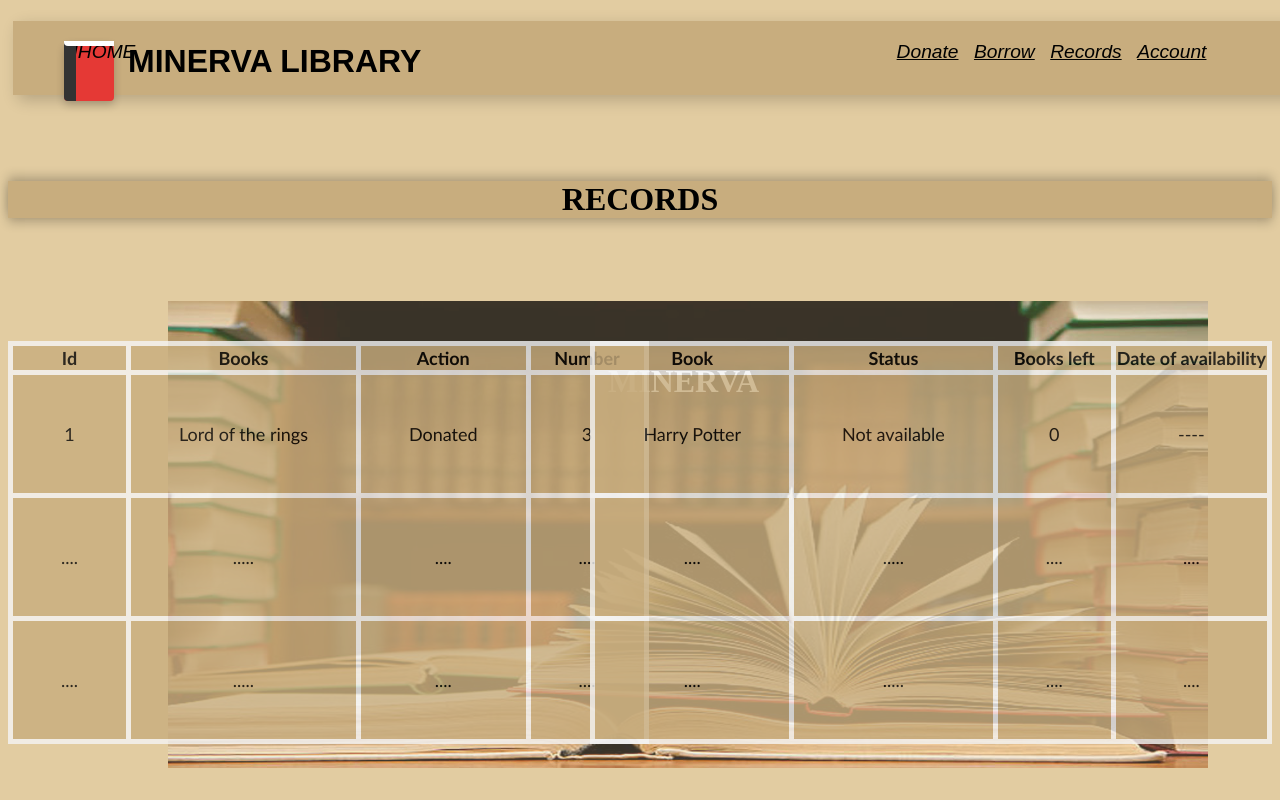
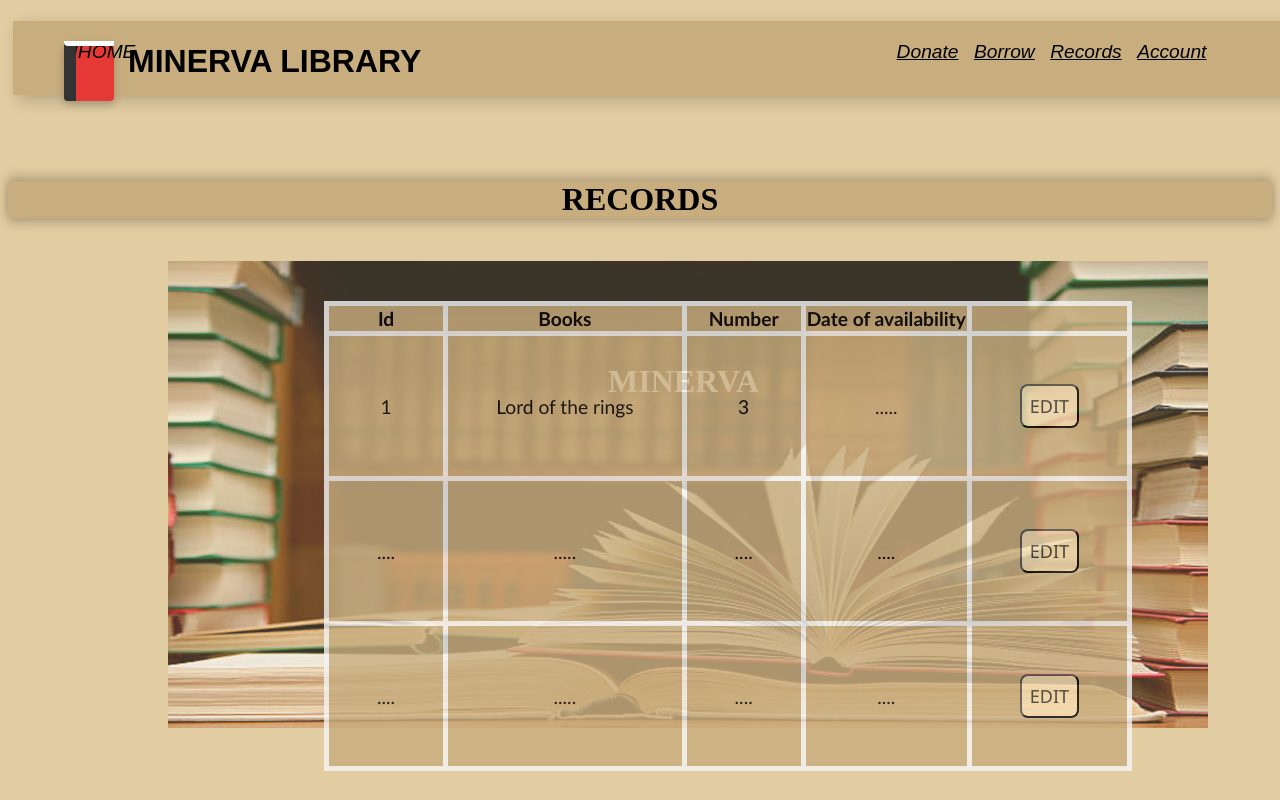
Before and after one commit to Swellow-07/LibraryManagementSystem, a plain HTML site: page record.html in a window 1280 px wide. Drawn offline with Linux system fonts and the light colour scheme.

Commit message:
Add files via upload

```diff
--- a/record.html
+++ b/record.html
@@ -37,20 +37,15 @@
             top: 20vh;
         }
         .table1, .table2{
-            font-size: large;
+            font-size:larger;
             td {padding: 6vh;}
             font-family: 'Gill Sans', 'Gill Sans MT', Calibri, 'Trebuchet MS', sans-serif;
             opacity: 80%;
         }
         .table1{
             position: absolute;
-            left: 0vh;
-            top: 20vh;
-        }
-        .table2{
-            position: absolute;
-            right: 0vh;
-            top: 20vh;
+            left: 25%;
+            top: 15vh;
         }
         table,th,td{
             border:5px solid whitesmoke ;
@@ -110,6 +105,19 @@
             height: 100%;
             text-decoration: none;
         }
+        #edit{
+            color: #333;
+            padding: 1vh;
+            border-radius: 1vh;
+            font-size: large;
+            background-color: wheat;
+            font-family:'Segoe UI', Tahoma, Geneva, Verdana, sans-serif;
+        }
+        #edit:hover{
+            color: black;
+            background-color: beige;
+            box-shadow: 5px 5px 15px rgba(0, 0, 0, 0.2);
+        }
     </style>
 </head>
 <body style="box-sizing: border-box; background-color:#e2cca1;">
@@ -140,68 +148,42 @@
     <div id="pgbody">
 
         <h1 style="background-color: #C8AD7E;text-align: center;box-shadow: 0px -5px 10px rgba(0, 0, 0, 0.2), 0px 5px 10px rgba(0, 0, 0, 0.2);">RECORDS</h1>
-        <img src="homepage.jpg" alt="background"  style="position: absolute; top: 15vh;left: 20vh;width: 130vh;opacity: 75%">
+        <img src="homepage.jpg" alt="background"  style="position: absolute; top: 10vh;left: 20vh;width: 130vh;opacity: 75%;user-select: none;">
         <h1 style="position: absolute; left: 75vh;top: 20vh;color: whitesmoke;">MINERVA</h1>
         <table class="table1">
             <thead>
               <tr>
                 <th scope="col">Id</th>
                 <th scope="col">Books</th>
-                <th scope="col">Action</th>
                 <th scope="col">Number</th>
+                <th scope="col">Date of availability</th>
+                <th scope="col"></th>
               </tr>
             </thead>
             <tbody>
               <tr>
                 <td>1</td>
                 <td>Lord of the rings</td>
-                <td>Donated</td>
                 <td>3</td>
+                <td>.....</td>
+                <td><input type="button" value="EDIT" id="edit"></td>
               </tr>
               <tr>
                 <td>....</td>
                 <td>.....</td>
                 <td>....</td>
                 <td>....</td>
+                <td><input type="button" value="EDIT" id="edit"></td>
               </tr>
               <tr>
                 <td>....</td>
                 <td>.....</td>
                 <td>....</td>
                 <td>....</td>
+                <td><input type="button" value="EDIT" id="edit"></td>
               </tr>
             </tbody>
           </table>
-    <table class="table2">
-        <thead>
-          <tr>
-            <th scope="col">Book</th>
-            <th scope="col">Status</th>
-            <th scope="col">Books left</th>
-            <th scope="col">Date of availability</th>
-          </tr>
-        </thead>
-        <tbody>
-          <tr>
-            <td>Harry Potter</td>
-            <td>Not available</td>
-            <td>0</td>
-            <td>----</td>
-          </tr>
-          <tr>
-            <td>....</td>
-                <td>.....</td>
-                <td>....</td>
-                <td>....</td>
-          </tr>
-          <tr>
-            <td>....</td>
-                <td>.....</td>
-                <td>....</td>
-                <td>....</td>
-          </tr>
-        </tbody>
-      </table>
     </div>
 </body>
 </html>
```
